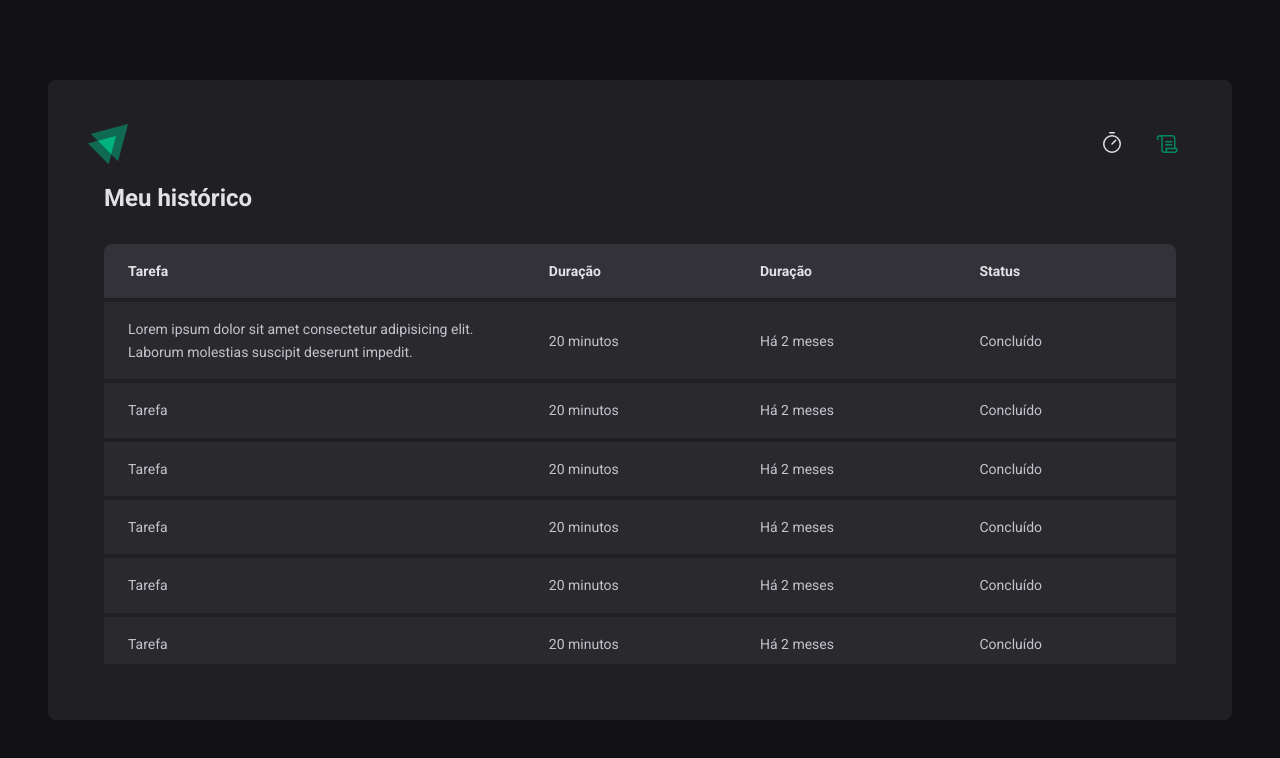
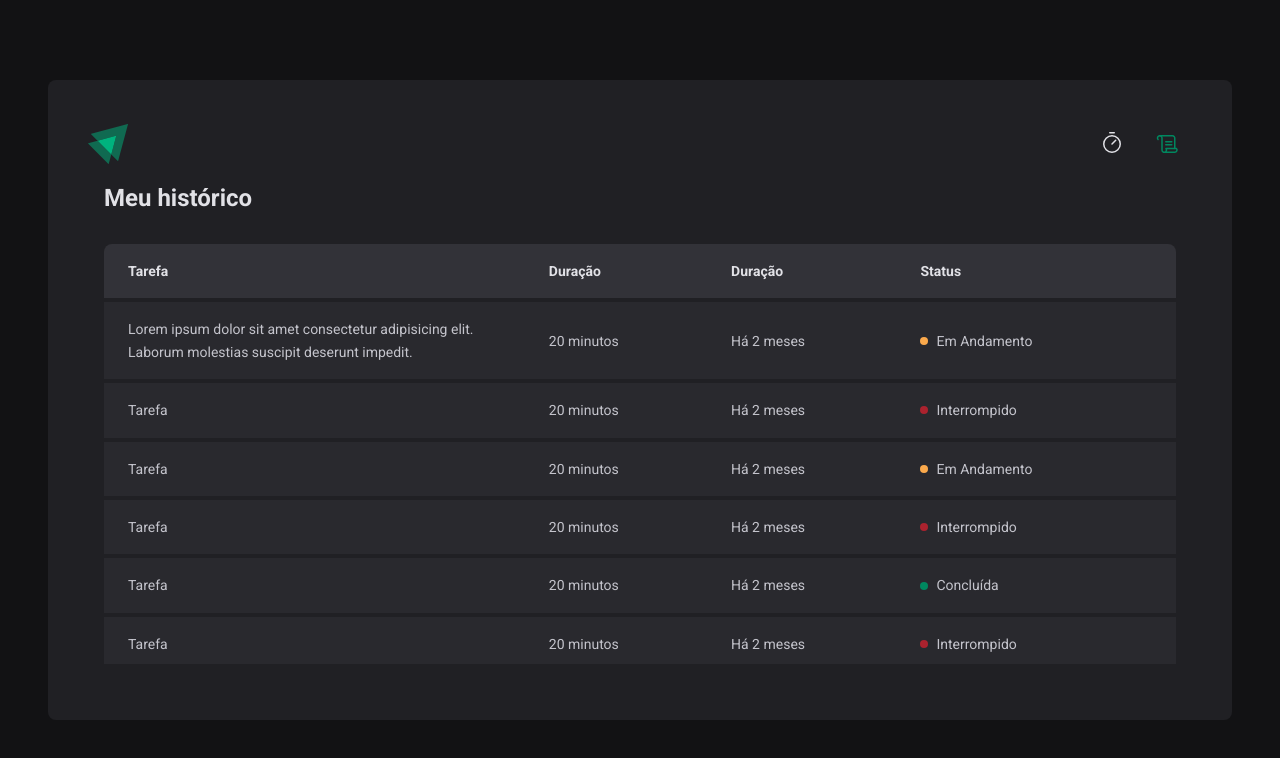
Before and after one commit to alvarobianor/Pomodoro-App, a React (Vite) app: page /history in a window 1280 px wide. Shown: the top 758 px of the page. Built offline with nearby package versions, Linux system fonts and the light colour scheme.

Commit message:
Finishing the status coloc component

```diff
--- a/src/pages/History/index.tsx
+++ b/src/pages/History/index.tsx
@@ -1,4 +1,4 @@
-import { HistoryContainer, HistoryList } from './styles'
+import { HistoryContainer, HistoryList, Status } from './styles'
 
 export function History() {
   return (
@@ -23,43 +23,57 @@
               </td>
               <td>20 minutos</td>
               <td>Há 2 meses</td>
-              <td>Concluído</td>
+              <td>
+                <Status statusColor="yellow">Em Andamento</Status>
+              </td>
             </tr>
             <tr>
               <td>Tarefa</td>
               <td>20 minutos</td>
               <td>Há 2 meses</td>
-              <td>Concluído</td>
+              <td>
+                <Status statusColor="red">Interrompido</Status>
+              </td>
             </tr>
             <tr>
               <td>Tarefa</td>
               <td>20 minutos</td>
               <td>Há 2 meses</td>
-              <td>Concluído</td>
+              <td>
+                <Status statusColor="yellow">Em Andamento</Status>
+              </td>
             </tr>
             <tr>
               <td>Tarefa</td>
               <td>20 minutos</td>
               <td>Há 2 meses</td>
-              <td>Concluído</td>
+              <td>
+                <Status statusColor="red">Interrompido</Status>
+              </td>
             </tr>
             <tr>
               <td>Tarefa</td>
               <td>20 minutos</td>
               <td>Há 2 meses</td>
-              <td>Concluído</td>
+              <td>
+                <Status statusColor="green">Concluída</Status>
+              </td>
             </tr>
             <tr>
               <td>Tarefa</td>
               <td>20 minutos</td>
               <td>Há 2 meses</td>
-              <td>Concluído</td>
+              <td>
+                <Status statusColor="red">Interrompido</Status>
+              </td>
             </tr>
             <tr>
               <td>Tarefa</td>
               <td>20 minutos</td>
               <td>Há 2 meses</td>
-              <td>Concluído</td>
+              <td>
+                <Status statusColor="red">Interrompido</Status>
+              </td>
             </tr>
           </tbody>
         </table>
--- a/src/pages/History/styles.ts
+++ b/src/pages/History/styles.ts
@@ -54,3 +54,25 @@
     }
   }
 `
+const STATUS_COLORS = {
+  yellow: 'yellow-500',
+  green: 'green-500',
+  red: 'red-500',
+} as const
+
+interface StatusProps {
+  statusColor: keyof typeof STATUS_COLORS
+}
+
+export const Status = styled.span<StatusProps>`
+  display: flex;
+  align-items: center;
+  gap: 0.5rem;
+  &::before {
+    content: '';
+    width: 0.5rem;
+    height: 0.5rem;
+    border-radius: 9999px;
+    background: ${(props) => props.theme[STATUS_COLORS[props.statusColor]]};
+  }
+`
```
